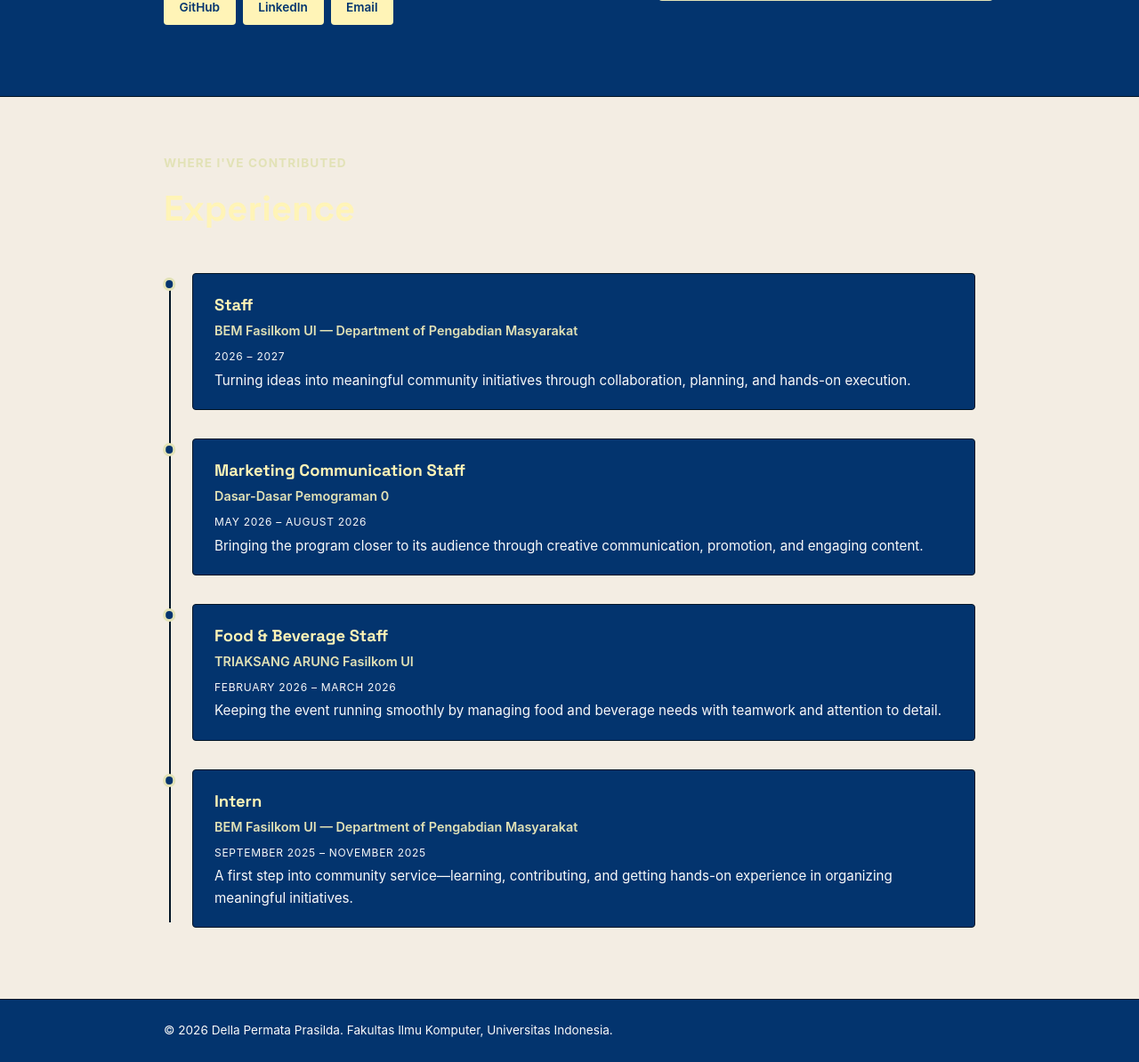
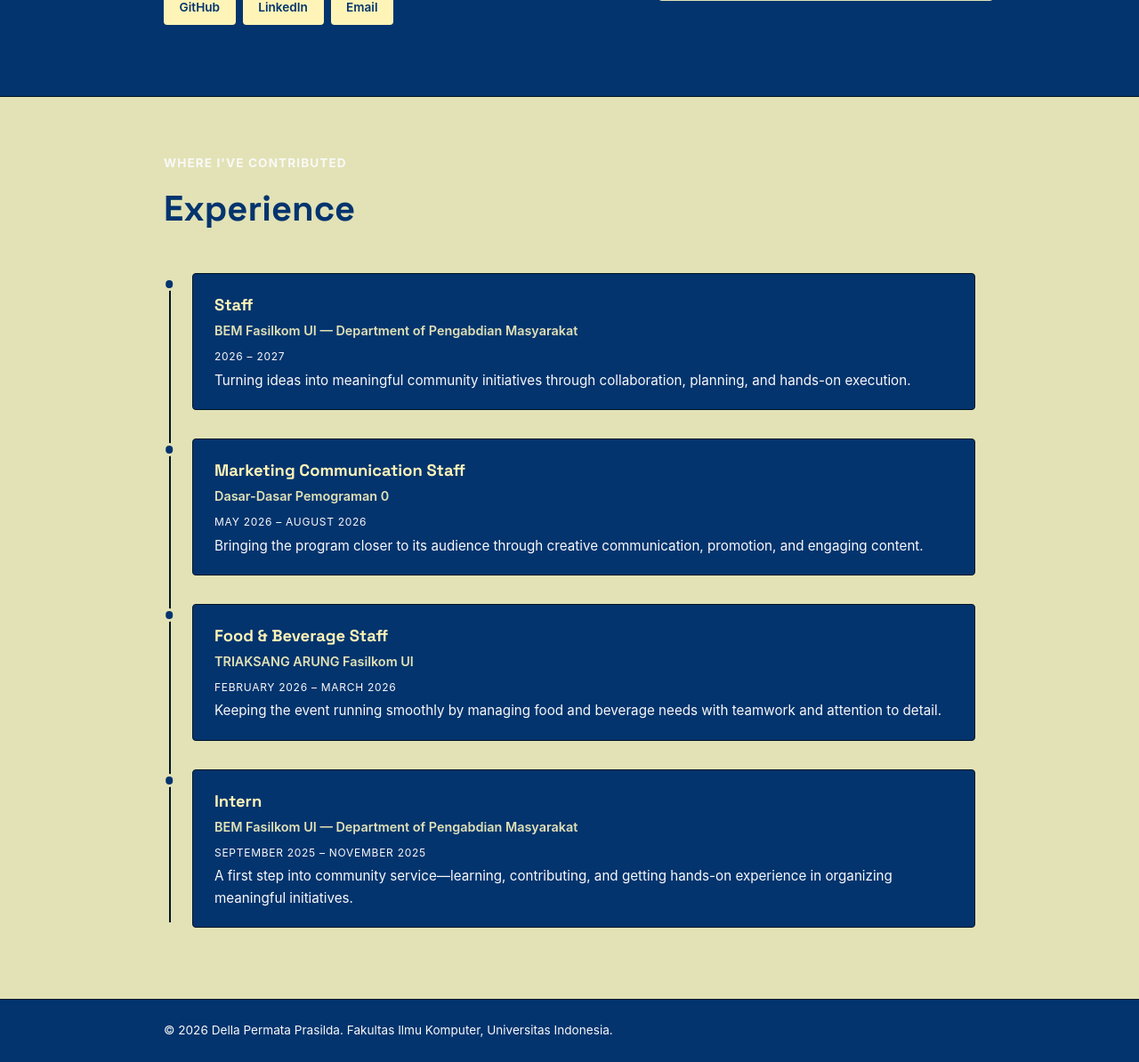
Before and after one commit to dellapermata51-ui/myportofolio, a Django app: page / in a window 1280 px wide. Shown: the part 588-1782 px from the top of the page at 89% size. Run offline with Django 5.2, Linux system fonts and the light colour scheme.

Commit message:
mengubah warna pada website pt.5

```diff
--- a/static/css/style.css
+++ b/static/css/style.css
@@ -197,14 +197,14 @@ h1, .brand {
 .experience {
     padding: 4rem 0 5rem;
     border-top: 1px solid var(--line);
-    background-color: #f3ede3;
+    background-color: #E2E2B6;
 }
 
 .section-kicker {
     font-size: 0.85rem;
     letter-spacing: 0.08em;
     text-transform: uppercase;
-    color: var(--accent-dark);
+    color: var(--text-muted);
     font-weight: 700;
     margin-bottom: 0.5rem;
 }
@@ -213,6 +213,7 @@ h1, .brand {
     font-family: "Space Grotesk", -apple-system, sans-serif;
     font-size: clamp(1.8rem, 4vw, 2.5rem);
     margin-bottom: 2.5rem;
+    color: #03346E
 }
 
 .timeline {
```
